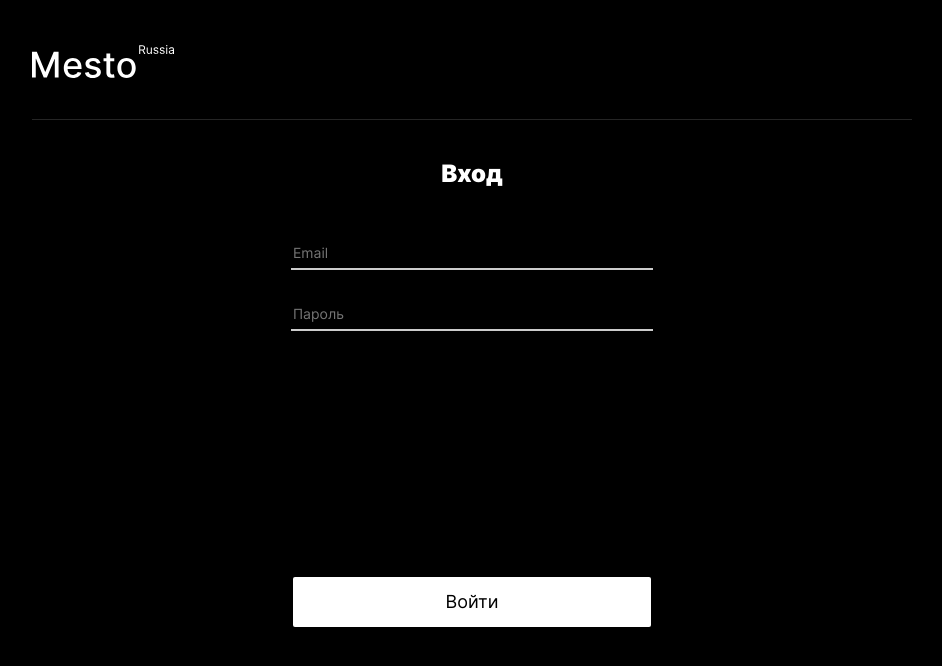
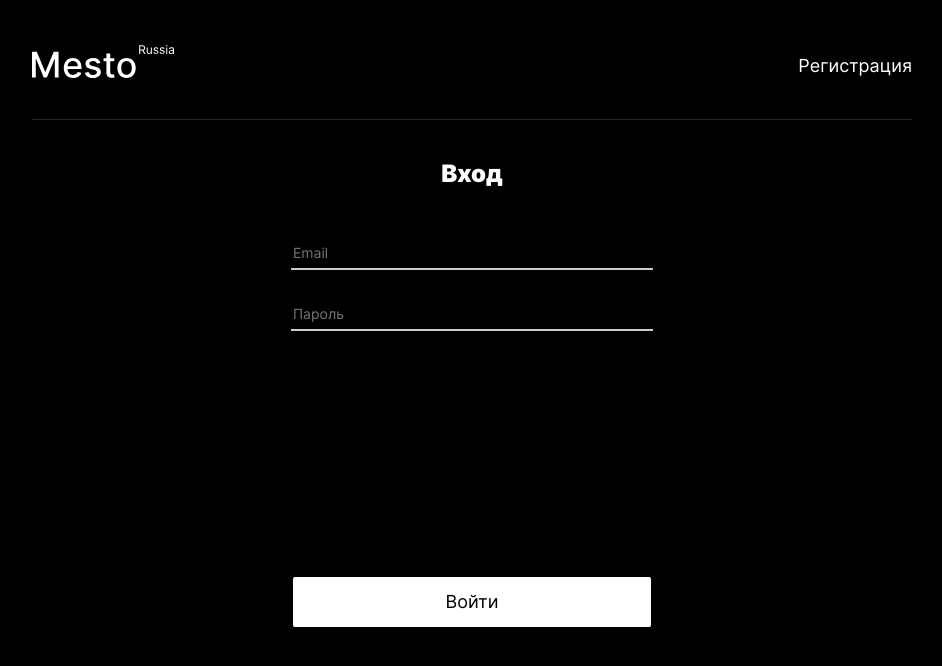
Before and after one commit to mistersviter/react-mesto-auth, a React (Create React App) app: page /mesto-react-auth/sign-in in a window 1280 px wide. Shown: the top 666 px of the page, without its empty margins (168-1110 px from the left). Built offline with nearby package versions, Linux system fonts and the light colour scheme; no server answers.

Commit message:
feat: create header control panel

```diff
--- /dev/null
+++ b/src/blocks/header/__button/_logged-out/header__button_logged-out.css
@@ -0,0 +1,3 @@
+.header__button_logged-out {
+  color: rgba(169, 169, 169, 1);
+}
--- /dev/null
+++ b/src/blocks/header/__button/header__button.css
@@ -0,0 +1,21 @@
+.header__button {
+  display: flex;
+  font-weight: 400;
+  font-size: 18px;
+  line-height: 1.21;
+  background: none;
+  border-style: none;
+  box-sizing: border-box;
+  color: #fff;
+  height: 22px;
+  margin: 10px 0 0 24px;
+  opacity: 1;
+  padding: 0;
+  text-decoration: none;
+  cursor: pointer;
+  transition: opacity 0.2s linear;
+}
+
+.header__button:hover {
+  opacity: 0.6;
+}
--- /dev/null
+++ b/src/blocks/header/__controls/header__controls.css
@@ -0,0 +1,5 @@
+.header__controls {
+  display: flex;
+  align-items: center;
+  height: 22px;
+}
--- /dev/null
+++ b/src/blocks/header/__user-info/header__user-info.css
@@ -0,0 +1,11 @@
+.header__user-info {
+  font-weight: 400;
+  font-size: 18px;
+  line-height: 1.21;
+  text-decoration: none;
+  color: #fff;
+  padding: 0;
+  margin: 0;
+  height: 22px;
+  margin-top: 10px;
+}
--- a/src/blocks/header/header.css
+++ b/src/blocks/header/header.css
@@ -1,8 +1,10 @@
 .header {
+  display: flex;
   margin: 0 auto;
   max-width: 880px;
-  border-bottom: 1px solid rgba(54, 54, 54, .7);
+  border-bottom: 1px solid rgba(54, 54, 54, 0.7);
   min-height: 74px;
+  justify-content: space-between;
 }
 
 @media screen and (max-width: 709px) {
--- a/src/components/App.js
+++ b/src/components/App.js
@@ -32,6 +32,8 @@ function App() {
   const [cards, setCards] = React.useState([]);
 
   const [loggedIn, setLoggedIn] = React.useState(false);
+
+  const [email, setEmail] = React.useState("");
 
   const navigate = useNavigate();
 
@@ -129,6 +131,7 @@ function App() {
   }
 
   const handleRegister = (data) => {
+    console.log("sup");
     authApi
       .registerNewUser(data)
       .then(() => {
@@ -145,6 +148,7 @@ function App() {
       .then((res) => {
         localStorage.setItem("jwt", res.token);
         setLoggedIn(true);
+        setEmail(data.email);
         navigate("/");
       })
       .catch((err) => {
@@ -152,7 +156,7 @@ function App() {
       });
   };
 
-  const handleLogout = () => {
+  const handleLogOut = () => {
     localStorage.removeItem("jwt");
     setLoggedIn(false);
     navigate("/sign-in");
@@ -160,7 +164,7 @@ function App() {
 
   return (
     <CurrentUserContext.Provider value={currentUser}>
-      <Header />
+      <Header email={email} handleLogOut={handleLogOut} />
       <Routes>
         <Route
           path="/sign-up"
--- a/src/components/EntranceForm.js
+++ b/src/components/EntranceForm.js
@@ -1,24 +1,43 @@
 import React from "react";
 
 function EntranceForm(props) {
+  const [email, setEmail] = React.useState("");
+  const [password, setPassword] = React.useState("");
+
+  function handleChangeEmail(evt) {
+    setEmail(evt.target.value);
+  }
+
+  function handleChangePass(evt) {
+    setPassword(evt.target.value);
+  }
+
+  function handleSubmit(e) {
+    e.preventDefault();
+    props.onSubmit({
+      email,
+      password,
+    });
+  }
+
   return (
-    <form className="entrance-form" onSubmit={props.onSubmit} noValidate>
+    <form className="entrance-form" onSubmit={handleSubmit} noValidate>
       <p className="entrance-form__title">{props.title}</p>
       <input
         className="entrance-form__input"
         placeholder="Email"
         name="email"
         type="email"
-        //value={formValues.email}
-        //onChange={handleChangeInput}
+        onChange={handleChangeEmail}
+        value={email}
       />
       <input
         className="entrance-form__input"
         placeholder="Пароль"
         name="password"
         type="password"
-        //onChange={handleChangeInput}
-        //value={formValues.password}
+        onChange={handleChangePass}
+        value={password}
       />
       <button className="entrance-form__submit-button">
         {props.buttonText}
--- a/src/components/Header.js
+++ b/src/components/Header.js
@@ -1,10 +1,46 @@
 import React from "react";
 import logo from "../images/logo.svg";
+import { Routes, Route, Link } from "react-router-dom";
 
-function Header() {
+function Header(props) {
   return (
     <header className="header page__header">
       <img src={logo} alt="лого" className="logo" />
+
+      <Routes>
+        <Route
+          exact
+          path="/"
+          element={
+            <div className="header__controls">
+              <p className="header__user-info">{props.email}</p>
+              <button
+                className="header__button header__button_logged-out"
+                onClick={props.handleLogout}
+              >
+                Выйти
+              </button>
+            </div>
+          }
+        />
+        <Route
+          path="/sign-up"
+          element={
+            <Link to="/sign-in" className="header__button">
+              Войти
+            </Link>
+          }
+        />
+
+        <Route
+          path="/sign-in"
+          element={
+            <Link to="/sign-up" className="header__button">
+              Регистрация
+            </Link>
+          }
+        />
+      </Routes>
     </header>
   );
 }
--- a/src/index.css
+++ b/src/index.css
@@ -52,3 +52,7 @@
 @import url(./blocks/entrance-form/__input/entrance-form__input.css);
 @import url(./blocks/entrance-form/__submit-button/entrance-form__submit-button.css);
 @import url(./blocks/register/__clue/register__clue.css);
+@import url(./blocks/header/__controls/header__controls.css);
+@import url(./blocks/header/__user-info/header__user-info.css);
+@import url(./blocks/header/__button/header__button.css);
+@import url(./blocks/header/__button/_logged-out/header__button_logged-out.css);
```
